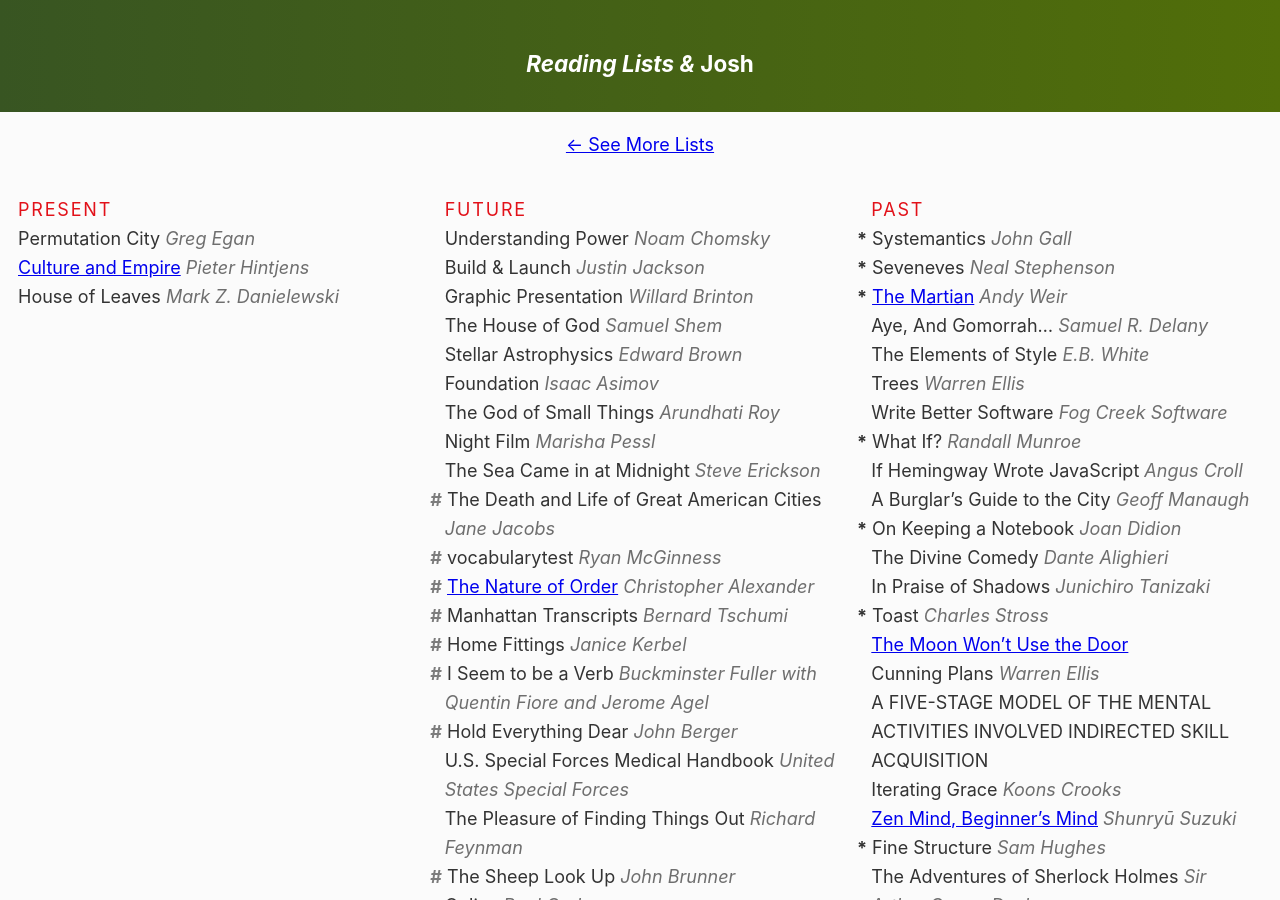
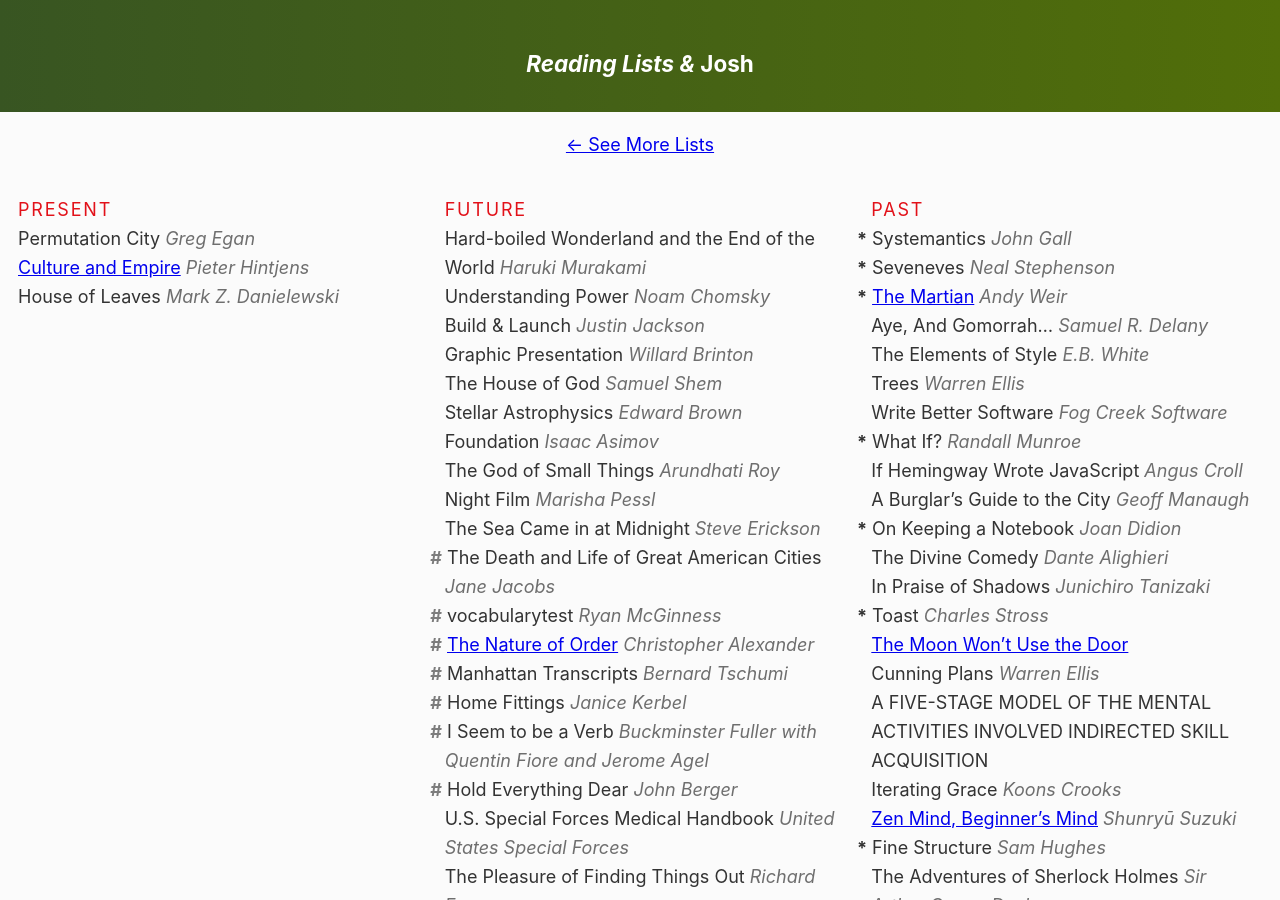
Before and after one commit to joshbeckman/andjosh.github.io, a Jekyll site: the page built from _lists/reading-lists.md, in a window 1280 px wide and 900 px high. Built offline with Jekyll 4.4.1, drawn with Linux system fonts in a browser that asks for light colours.

Commit message:
Add a book to read

```diff
--- a/_lists/reading-lists.md
+++ b/_lists/reading-lists.md
@@ -10,6 +10,7 @@ permalink: /lists/reading/
 
 <!--two items:-->
 
+- Hard-boiled Wonderland and the End of the World _Haruki Murakami_
 - Understanding Power _Noam Chomsky_
 - Build & Launch _Justin Jackson_
 - Graphic Presentation _Willard Brinton_
```
